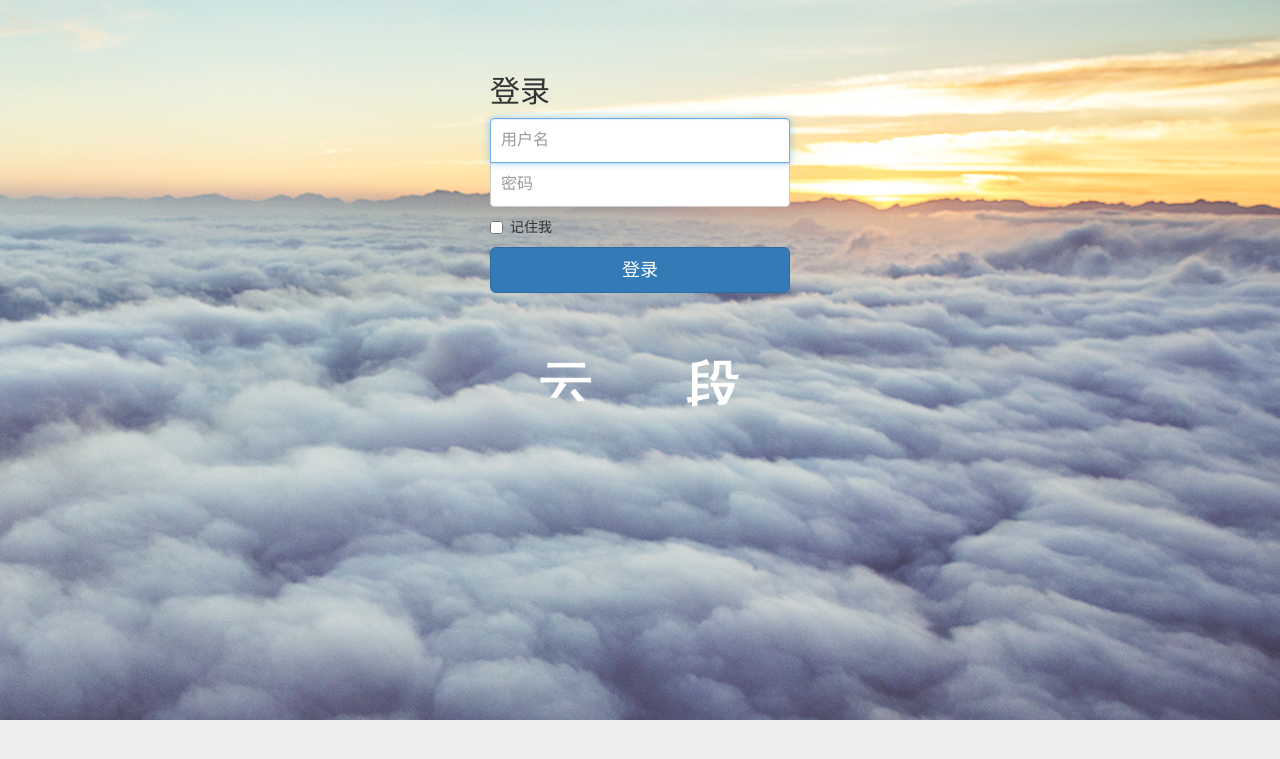
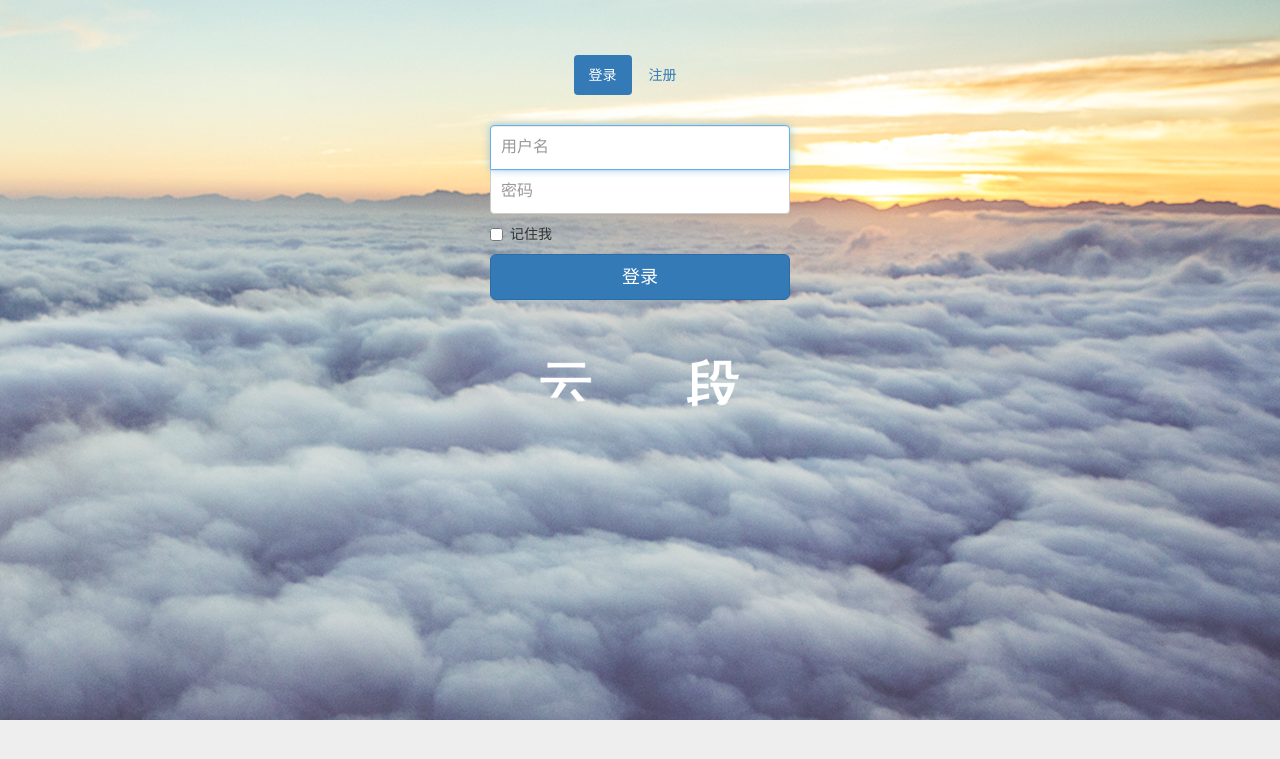
Before and after one commit to CloudDuanOrganization/CloudDuan, a Django app: page /userUnit/userLogin/ in a window 1280 px wide. Shown: the top 759 px of the page. Run offline with Django 3.2, Linux system fonts and the light colour scheme; some libraries are stand-ins or nearby versions.

Commit message:
upgrade Login page.

```diff
--- a/CloudDuan/statics/css/signin.css
+++ b/CloudDuan/statics/css/signin.css
@@ -46,3 +46,25 @@ body {
   top:0px;
   z-index:-1;
 }
+ul {
+  max-width: 330px;
+  padding: 15px;
+  margin: 0 auto;
+  display:table;
+  white-space: normal;
+}
+.index-tab-navs {
+    margin-bottom: 10px;
+    font-size: 18px;
+    text-align: center;
+    white-space: normal;
+}
+
+.index-tab-navs .navs-slider{
+    margin-bottom: 10px;
+    font-size: 18px;
+    text-align: center;
+    white-space: normal;
+    position: relative;
+    display: inline-block;
+}
--- a/CloudDuan/statics/js/signin.js
+++ b/CloudDuan/statics/js/signin.js
@@ -2,3 +2,5 @@ $(function(){
 $('#formbackground').height($(window).height());
 $('#formbackground').width($(window).width());
 });
+
+$('#123').popover('show')
--- a/CloudDuan/templates/signin.html
+++ b/CloudDuan/templates/signin.html
@@ -1,5 +1,6 @@
 <!DOCTYPE html>
 <html lang="zh-CN">
+
 <head>
     <meta charset="utf-8">
     <meta http-equiv="X-UA-Compatible" content="IE=edge">
@@ -9,26 +10,32 @@
     <link rel="icon" href="/static/images/favicon.ico">
     <!-- Bootstrap core CSS -->
     <link href="/static/css/bootstrap.min.css" rel="stylesheet">
-
-
     <link href="/static/css/signin.css" rel="stylesheet">
-
-
     <title>登陆</title>
-
-
 </head>
 
 <body>
-
-    <div class="container" >
-
-      <div class = "background" id＝"formbackground">
+    <div class="background" id＝ "formbackground">
         <img src="/static/images/loginbg_u0.png" height="100%" width="100%">
     </div>
-
+    <!-- <input type="button" class="btn btn-lg btn-primary" onclick="window.location.href='#login'" value="登录" />
+      <input type="button" class="btn btn-lg btn-primary" onclick="window.location.href='#register'" value="注册" /> -->
+    <div id="myTabContent" class="tab-content">
+        <ul id="myTab" class="nav nav-pills">
+            <li class="active">
+                <a href="#login" data-toggle="tab">登录</a>
+            </li>
+            <li>
+                <a href="#register" data-toggle="tab">注册</a>
+            </li>
+        </ul>
+        <!-- <div class="index-tab-navs">
+          <div class="navs-slider" data-active-index="1">
+          <a href="#login" class>登录</a>
+          <a href="#register" class>注册</a>
+        </div> -->
+        <div class="container tab-pane fade in active" id="login">
             <form class="form-signin" action="/userUnit/userLogin/" method="POST">
-        <h2 class="form-signin-heading">登录</h2>
                 <label for="inputUserName" class="sr-only">用户名</label>
                 <input name="username" type="text" id="inputUserName" class="form-control" placeholder="用户名" required autofocus>
                 <label for="inputPassword" class="sr-only">密码</label>
@@ -39,11 +46,38 @@
                     </label>
                 </div>
                 <button class="btn btn-lg btn-primary btn-block" type="submit">登录</button>
+                {% if login_err%}
+                <div class="alert alert-warning">
+                <a href="#" class="close" data-dismiss="alert">
+                &times;
+                </a>
+                <strong>{{login_err}}！</strong>
+                </div>
+                {% endif%}
+                {% if login_err == 'Login Successfully!' %}
+                <div class="alert alert-success">
+                <a href="#" class="close" data-dismiss="alert">
+                &times;
+                </a>
+                <strong>{{login_err}}！</strong>
+                </div>
+                {% endif%}
+            </form>
+        </div>
+        <div class="container tab-pane fade" id="register">
+            <form class="form-signin" action="/userUnit/userLogin/" method="POST">
+                <label for="inputUserName" class="sr-only">用户名</label>
+                <input name="username" type="text" id="inputUserName" class="form-control" placeholder="用户名" required autofocus>
+                <label for="inputPassword" class="sr-only">密码</label>
+                <input name="password" type="password" id="inputPassword" class="form-control" placeholder="密码" required>
+                <button class="btn btn-lg btn-primary btn-block" type="submit">注册</button>
                 <span class="text-danger"> {{login_err}}</span>
             </form>
-
+        </div>
     </div>
     <script type="text/javascript" src="/static/js/jquery.min.js"></script>
+    <script type="text/javascript" src="/static/js/bootstrap.min.js"></script>
     <script type="text/javascript" src="/static/js/signin.js"></script>
 </body>
+
 </html>
```
Lines whose indentation alone changed are shown as unchanged.
